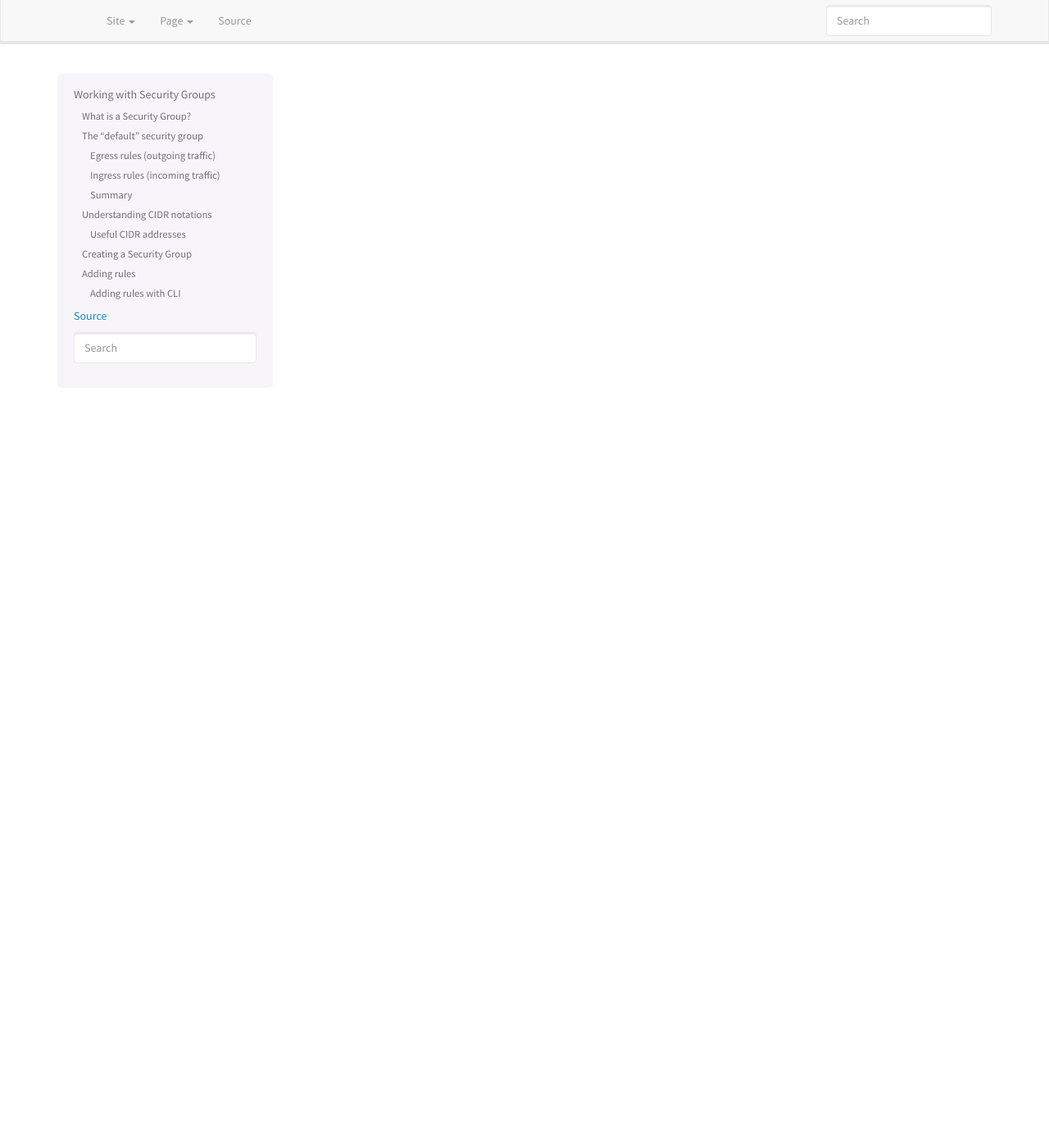
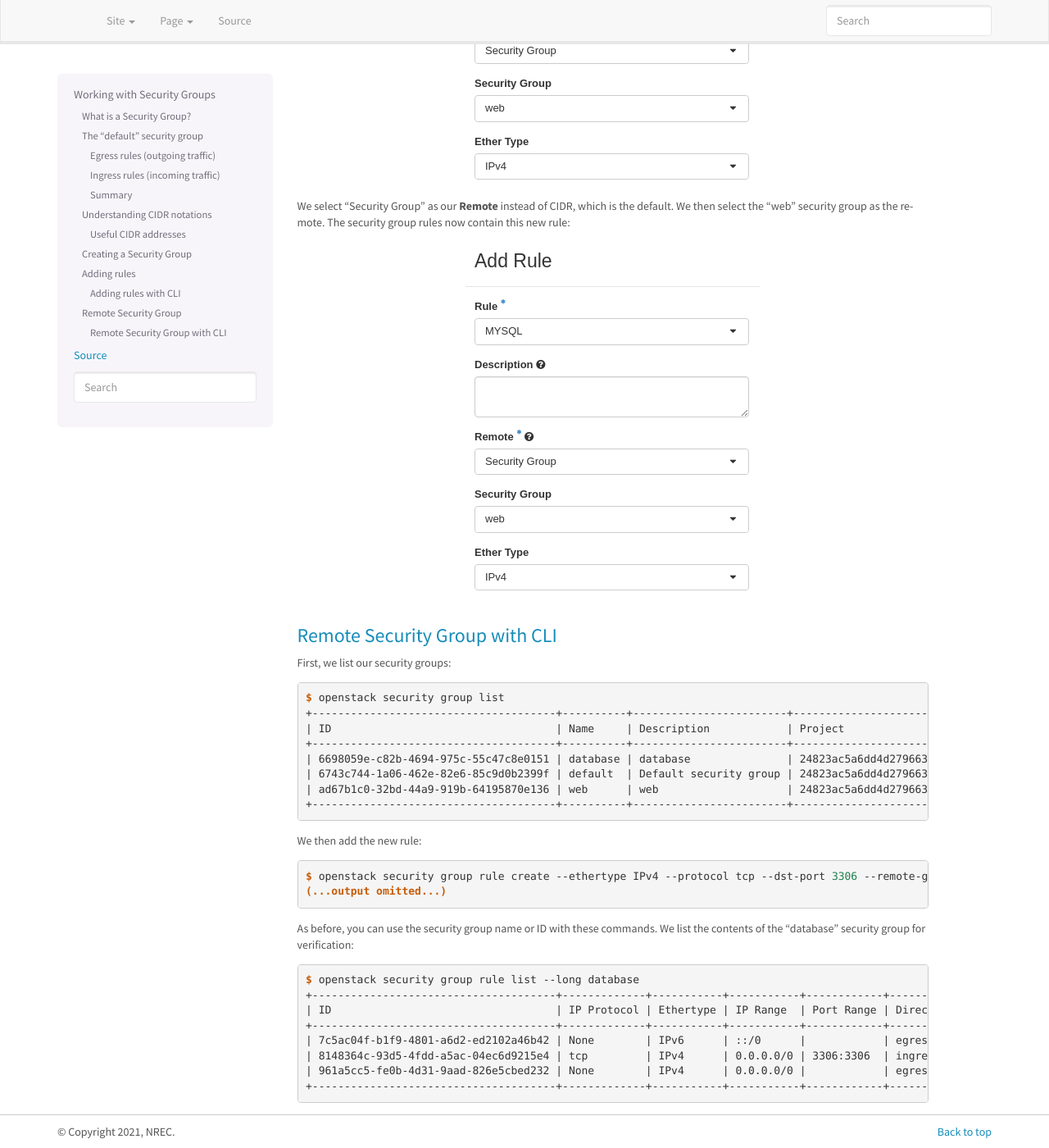
Before and after one commit to norcams/docs-enduser, a Sphinx documentation site: the page built from docs/security-groups.rst, in a window 1280 px wide and 1400 px high, scrolled down 9386 px. Shown: the whole window at 82% size. Built offline with Sphinx 7.4.7, drawn with Linux system fonts in a browser that asks for light colours; some of the changed text lies outside the part shown.

Commit message:
security groups doc

```diff
--- a/docs/security-groups.rst
+++ b/docs/security-groups.rst
@@ -364,4 +364,112 @@ for inspection:
   | b7cab74e-d023-4504-b4f6-2e50e9e9a52f | icmp        | IPv4      | 129.240.12.7/32        |            | ingress   | None                  |
   +--------------------------------------+-------------+-----------+------------------------+------------+-----------+-----------------------+
 
-foo
+
+Remote Security Group
+---------------------
+
+While creating a security group rule, we have the option of using a
+security group as remote instead of a CIDR address. This can be
+particularly useful for internal communication between instances in
+the same project running different layers of an application. As
+instances are deleted and recreated, they will have a different set of
+IP addresses. Using CIDR addresses in this situation can present a
+maintenance challenge.
+
+We have already seen when we discussed the "default" security group
+above. If you're applying the "default" security group on all your
+instances anyway you don't need additional inter-instance
+communication rules. The "default" security group already allows any
+communication between instances on which it is applied. However, for
+extra security you may want to opt out of the "default" security group
+and specify a narrower window of communication between instances.
+
+The remote security group will work regardless it the hosts have a
+private IPv4 address (i.e. the "IPv6" network) or they have a public
+IPv4. There are a couple of limitations when using a security group as
+remote:
+
+* It only works between security groups in the same project
+* It only works within the same region
+
+Consider the following situation:
+
+.. image:: images/security-groups-remote-01.png
+   :align: center
+   :alt: Database-web-server hypothetical
+
+In this hypothetical scenario we have three web servers that uses two
+database servers as backend. In order to protect the infrastructure we
+want to restrict communication as follows:
+
+#. The web servers are exposed to the internet via port 443 (HTTPS)
+
+#. The database servers are not exposed on the internet at all
+
+#. There should be intercommunication between the database servers and
+   the web servers. The database servers should allow traffic over the
+   database port from the web servers and nothing else
+
+We can solve this problem by using a security group as remote. In our
+hypothetical scenario, we already have security groups for the
+database and web servers:
+
+.. image:: images/security-groups-remote-02.png
+   :align: center
+   :alt: Database-web-server security group listing
+
+The "database" security group is applied on the database servers, and
+the "web" security group is applied on the web servers. In order to
+allow the web servers to initiate a connection to the MySQL port on
+the database servers, we need to add a rule in the "database" security
+group, using the "web" security group as remote:
+
+.. image:: images/security-groups-remote-03.png
+   :align: center
+   :alt: Database-web-server security group new rule
+
+We select "Security Group" as our **Remote** instead of CIDR, which is
+the default. We then select the "web" security group as the
+remote. The security group rules now contain this new rule:
+
+.. image:: images/security-groups-remote-03.png
+   :align: center
+   :alt: Database-web-server security group listing 2
+
+Remote Security Group with CLI
+~~~~~~~~~~~~~~~~~~~~~~~~~~~~~~
+
+First, we list our security groups:
+
+.. code-block:: console
+
+  $ openstack security group list
+  +--------------------------------------+----------+------------------------+----------------------------------+------+
+  | ID                                   | Name     | Description            | Project                          | Tags |
+  +--------------------------------------+----------+------------------------+----------------------------------+------+
+  | 6698059e-c82b-4694-975c-55c47c8e0151 | database | database               | 24823ac5a6dd4d27966310600abce54d | []   |
+  | 6743c744-1a06-462e-82e6-85c9d0b2399f | default  | Default security group | 24823ac5a6dd4d27966310600abce54d | []   |
+  | ad67b1c0-32bd-44a9-919b-64195870e136 | web      | web                    | 24823ac5a6dd4d27966310600abce54d | []   |
+  +--------------------------------------+----------+------------------------+----------------------------------+------+
+
+We then add the new rule:
+
+.. code-block:: console
+
+  $ openstack security group rule create --ethertype IPv4 --protocol tcp --dst-port 3306 --remote-group web database
+  (...output omitted...)
+
+As before, you can use the security group name or ID with these
+commands. We list the contents of the "database" security group for
+verification:
+
+.. code-block:: console
+
+  $ openstack security group rule list --long database
+  +--------------------------------------+-------------+-----------+-----------+------------+-----------+--------------------------------------+
+  | ID                                   | IP Protocol | Ethertype | IP Range  | Port Range | Direction | Remote Security Group                |
+  +--------------------------------------+-------------+-----------+-----------+------------+-----------+--------------------------------------+
+  | 7c5ac04f-b1f9-4801-a6d2-ed2102a46b42 | None        | IPv6      | ::/0      |            | egress    | None                                 |
+  | 8148364c-93d5-4fdd-a5ac-04ec6d9215e4 | tcp         | IPv4      | 0.0.0.0/0 | 3306:3306  | ingress   | ad67b1c0-32bd-44a9-919b-64195870e136 |
+  | 961a5cc5-fe0b-4d31-9aad-826e5cbed232 | None        | IPv4      | 0.0.0.0/0 |            | egress    | None                                 |
+  +--------------------------------------+-------------+-----------+-----------+------------+-----------+--------------------------------------+
```
Also changed, not shown: docs/images/security-groups-remote-01.png (added), docs/images/security-groups-remote-02.png (added), docs/images/security-groups-remote-03.png (added), docs/images/security-groups-remote-04.png (added).
